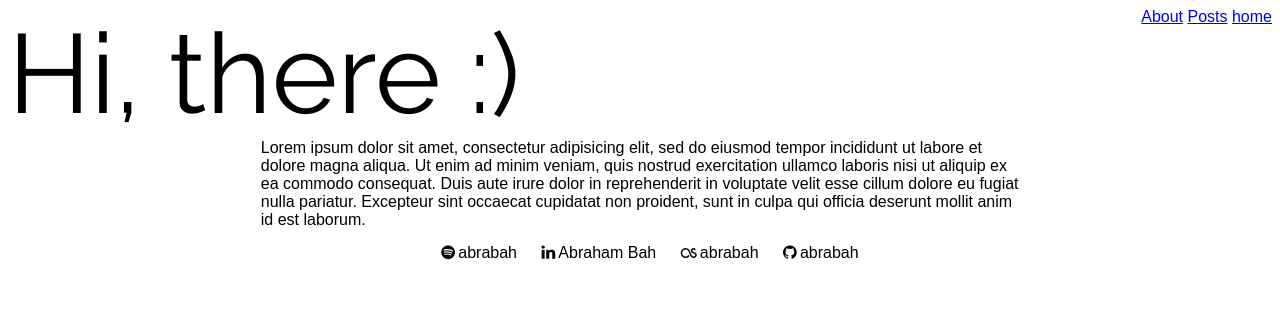
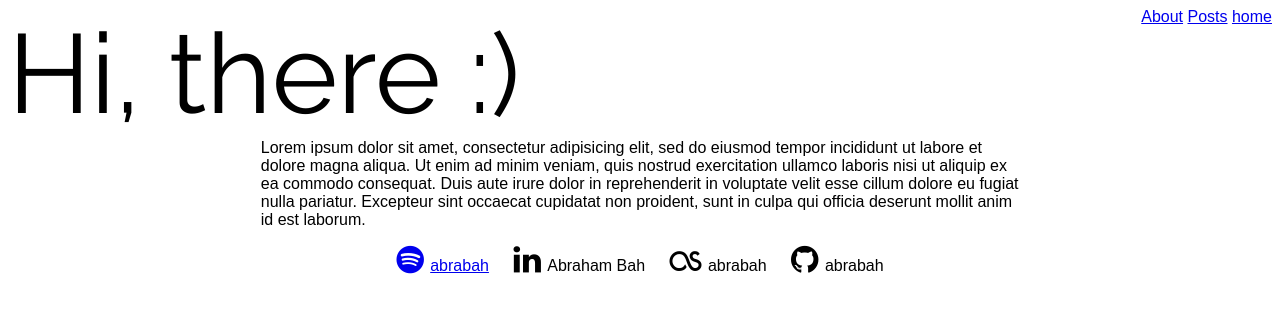
Before and after one commit to abrabah/abrabah.github.io, a Jekyll site: the page built from index.html, in a window 1280 px wide. Shown: the top 313 px of the page. Built offline with Jekyll 4.4.1, drawn with Linux system fonts in a browser that asks for light colours; nearby versions of some CDN libraries.

Commit message:
more styling

```diff
--- a/index.html
+++ b/index.html
@@ -9,7 +9,7 @@ title: Hello
 </article>
 
 <footer class="about-footer">
-<a class="spotify-link"><i class="fa fa-spotify "></i>abrabah</a>
+<a class="spotify-link" href="spotify:user:abrabah"><i class="fa fa-spotify "></i>abrabah</a>
 <a class="linkedin-link"><i class="fa fa-linkedin "></i>Abraham Bah</a>
 <a class="lastfm-link"><i class="fa fa-lastfm"></i>abrabah</a>
 <a class="github-link"><i class="fa fa-github"></i>abrabah</a>
--- a/style/components/_about.scss
+++ b/style/components/_about.scss
@@ -16,7 +16,18 @@ article{
 .about-footer {
   text-align: center;
   margin-top: 15px;
+
   & > a {
-    margin-left: 20px;
+    display: inline-block;
+    & > i {
+      font-size: 2em;
+    }
+    &:not(:first-child){
+      margin-left: 20px;
+    }
+
+  }
+
+  & > a:not(:first-child) {
   }
 }
```
